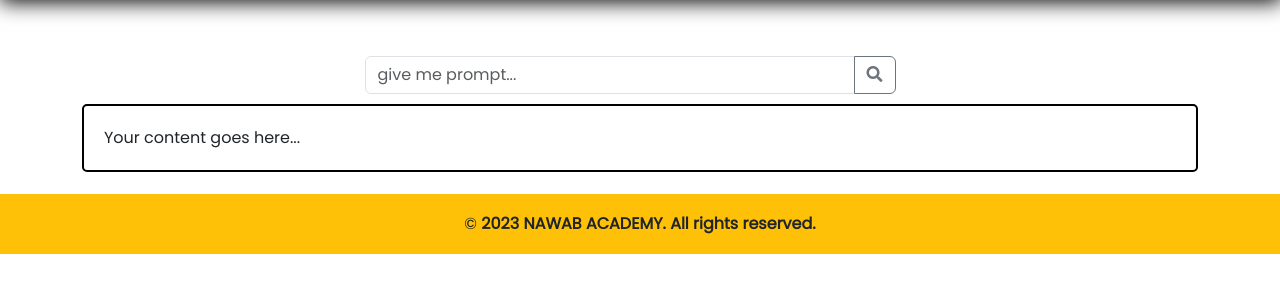
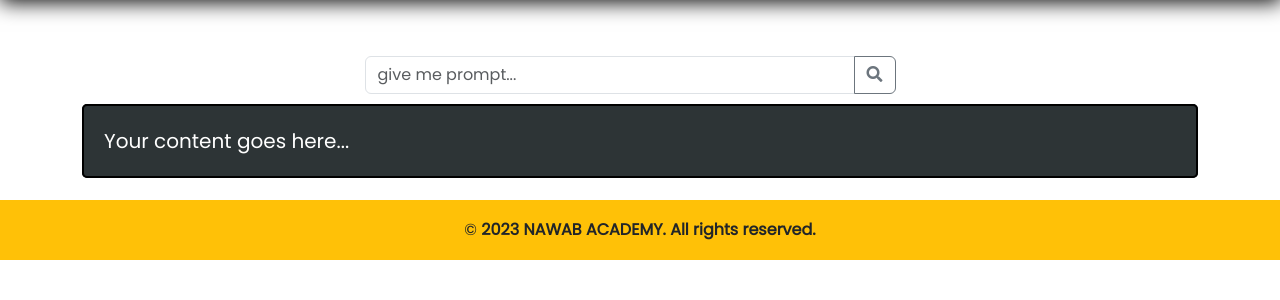
Before and after one commit to shahidjhawari/Online-Courses, a PHP site: page /openai.php in a window 1280 px wide. Shown: the part 103-403 px from the top of the page. Run offline with PHP 8.4, Linux system fonts and the light colour scheme; some libraries are stand-ins or nearby versions.

Commit message:
minor changes

```diff
--- a/openai.php
+++ b/openai.php
@@ -14,7 +14,7 @@ if (isset($_POST['submit'])) {
             ]
         ],
         "temperature" => 1,
-        "max_tokens" => 1400,
+        "max_tokens" => 2000,
         "top_p" => 1,
         "frequency_penalty" => 0,
         "presence_penalty" => 0
@@ -50,6 +50,9 @@ if (isset($_POST['submit'])) {
         border-radius: 5px;
         padding: 20px;
         margin-bottom: 20px;
+        background-color: #2d3436;
+        color: white;
+        font-size: 20px;
     }
     span {
         color: orangered;
@@ -103,7 +106,7 @@ if (isset($_POST['submit'])) {
         target3.setAttribute('disabled','');
     });
     window.addEventListener("online", function(){
-        target.innerHTML = "You are back!";
+        target.innerHTML = "Back to online!";
         target.style.color = "green";
         target2.removeAttribute("disabled");
         target3.removeAttribute('disabled');
```
